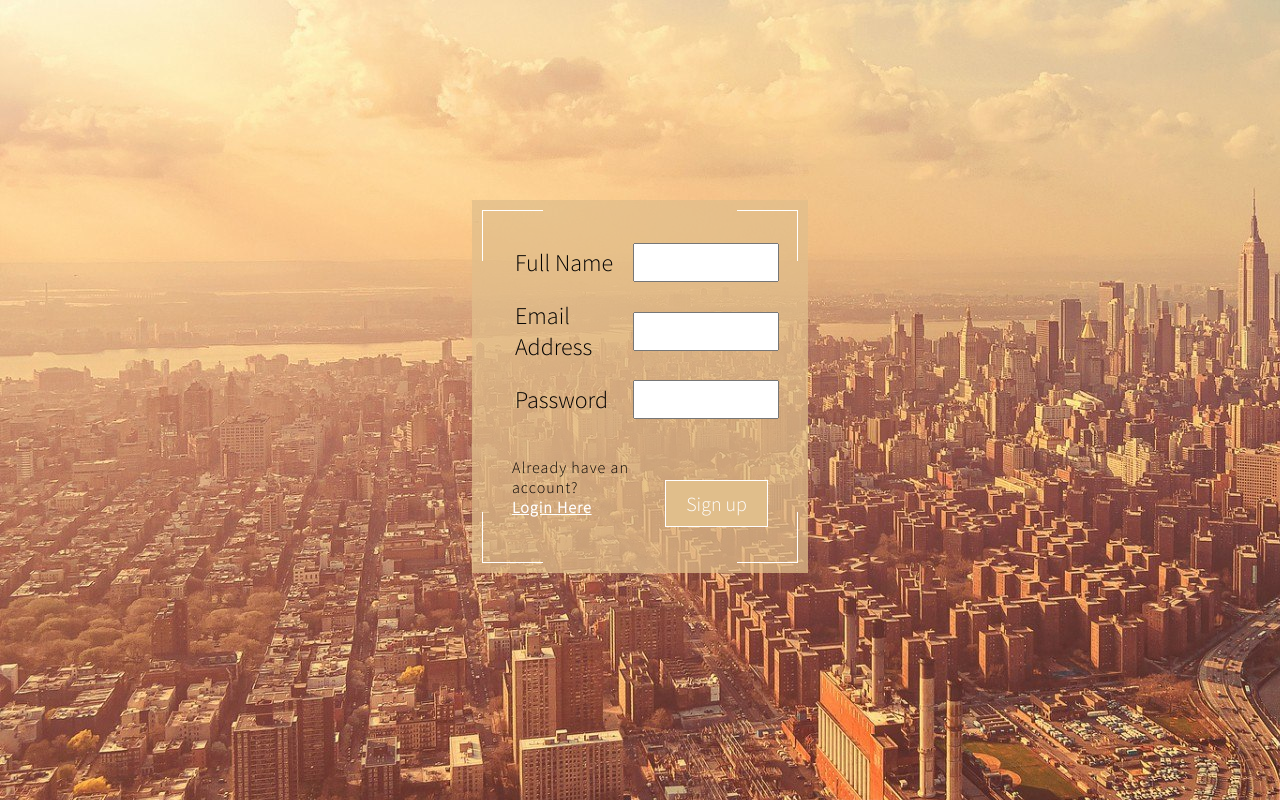
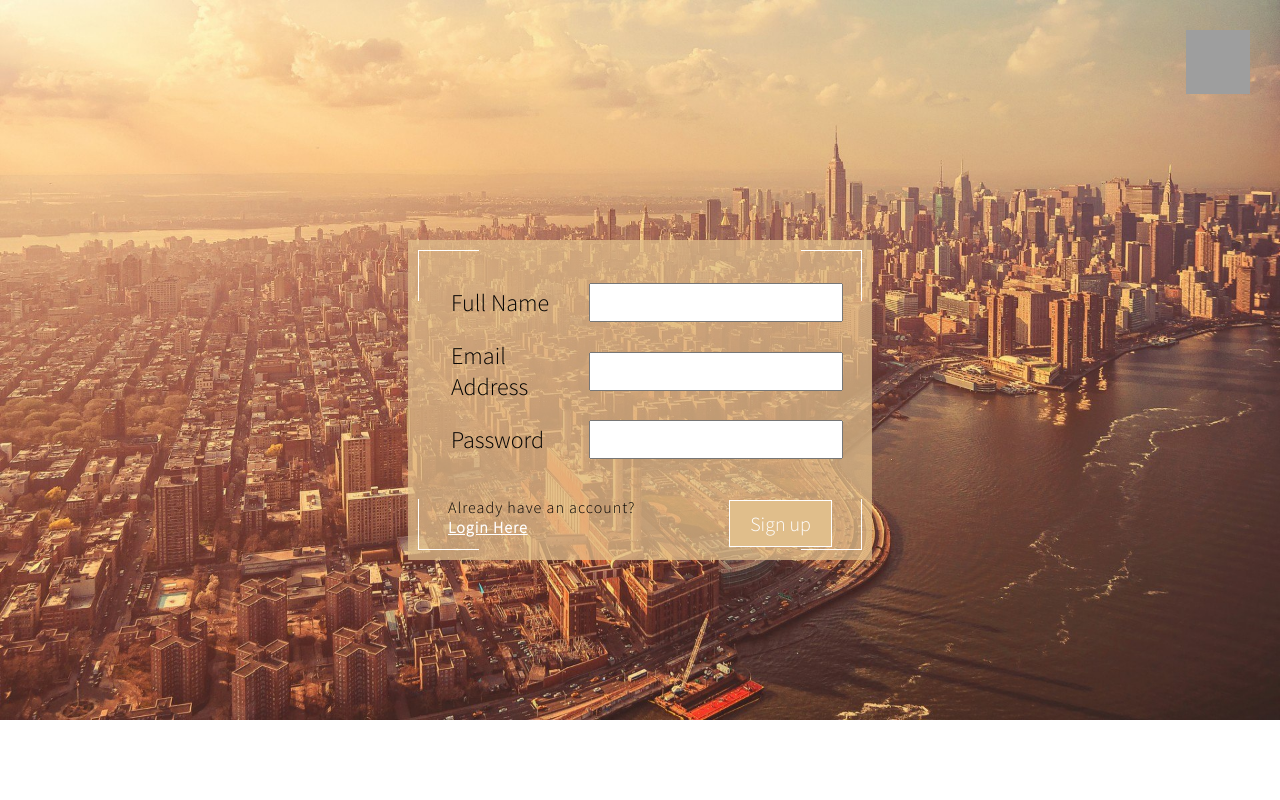
Before and after one commit to alampson/alampson.github.io, a plain HTML site: page login_form/index.html in a window 1280 px wide. Shown: the top 800 px of the page. Drawn offline with Linux system fonts and the light colour scheme; grey boxes are pictures that could not be loaded.

Commit message:
minor changes to login form. added link back to main site

```diff
--- a/login_form/index.html
+++ b/login_form/index.html
@@ -7,6 +7,7 @@
 <body onload="checker()">
 	<div id="content-wrapper">
 	<img src="images/login-pic.jpg" id="login-pic" draggable="false">
+	<a id="aplink" href="../index.html"><img src="https://image.flaticon.com/icons/svg/134/134535.svg" id="plink"></a>
 		<div id="login-wrapper">
 			<table id="login-table">
 				<tr>
@@ -23,7 +24,9 @@
 				</tr>
 			</table>
 			<p id="already">Already have an account?<br><a href="#" id="login-text">Login Here</a></p>
-			<button id="sign-up" href="#">Sign up</button>
+			<form action="message.html">
+				<button id="sign-up">Sign up</button>
+			</form>
 		</div>
 	</div>
 
--- a/login_form/main.css
+++ b/login_form/main.css
@@ -12,16 +12,21 @@ body, html {
 #login-pic {
 	position: fixed;
 	display: block;
+	width: 100%;
 	top: 0;
 	left: 0;
 }
 
 #login-wrapper {
 	z-index: 1;
-	position: relative;
+	position: absolute;
+	width: 30%;
+	height: 240px;
+	top: 0;
+	left: 0;
+	right: 0;
+	bottom: 0;
 	margin: auto;
-	margin-top: 200px;
-	width: 20%;
 	padding: 40px;
 	background-color: rgba(224, 190, 139, 0.75);
 }
@@ -85,8 +90,29 @@ body, html {
 
 }
 
+#construction {
+	text-align: center;
+	height: 100%;
+	margin-top: 10vh;
+	font-weight: 300;
+}
 
+#plink {
+  width: 64px;
+  height: 64px;
+  float: right;
+  margin: 20px;
+  position: absolute;
+  top: 0px;
+  right: 0px;
+  padding: 10px;
+	transition: ease-in-out .25s;
+}
 
+#plink:hover {
+	transform: scale(1.1);
+	transition: ease-in-out .25s;
+}
 
 
 
```
Also changed, not shown: login_form/message.html (added, +16 -0 lines), mainpage.html (+1 -1 lines), portfolio.html (+1 -1 lines), images/login-form.JPG.
